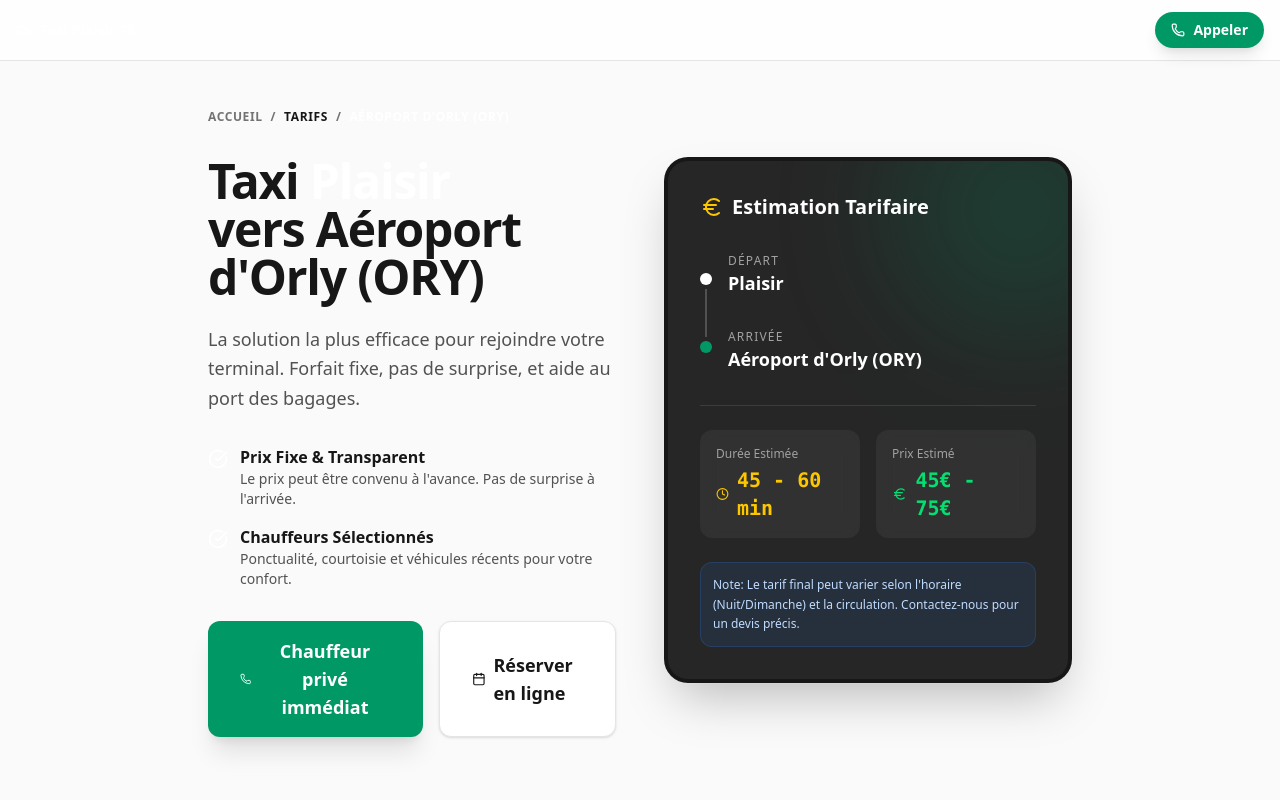
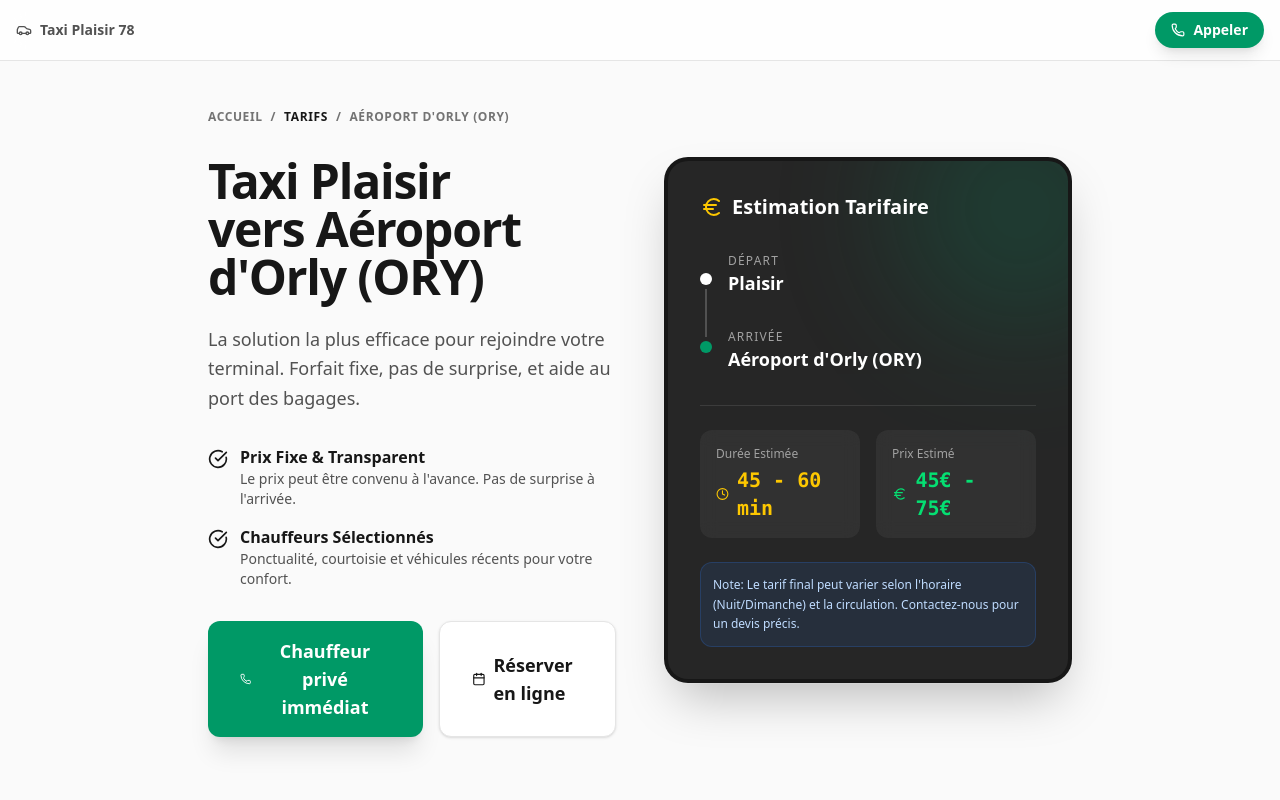
Before and after one commit to tuangiangluong-afk/expertbornerecharge, a Next.js app: page /taxiaplaisir_com/tarif/aeroport-orly in a window 1280 px wide. Shown: the top 800 px of the page. Built offline with nearby package versions, Linux system fonts and the light colour scheme; no server answers; the database is empty.

Commit message:
fix(tarif): fix invisible text in light mode and remove debug logs

```diff
--- a/src/app/[domain]/tarif/[slug]/page.tsx
+++ b/src/app/[domain]/tarif/[slug]/page.tsx
@@ -78,7 +78,7 @@ export default async function TarifPage({ params }: { params: Promise<{ domain:
                 <div className="container mx-auto flex items-center justify-between">
                     <Link
                         href="/"
-                        className={`flex items-center gap-2 text-sm font-bold ${theme.text} hover:opacity-80 transition`}
+                        className={`flex items-center gap-2 text-sm font-bold text-neutral-600 hover:text-neutral-900 transition`}
                     >
                         <Car size={16} />
                         {city.name}
@@ -104,14 +104,14 @@ export default async function TarifPage({ params }: { params: Promise<{ domain:
                     <span>/</span>
                     <span className="text-neutral-900">Tarifs</span>
                     <span>/</span>
-                    <span className={`${theme.text}`}>{dest.name}</span>
+                    <span className={`text-${theme.primary}-700`}>{dest.name}</span>
                 </div>
 
                 <div className="grid gap-12 lg:grid-cols-2">
                     {/* Left: Content */}
                     <div>
                         <h1 className="mb-6 text-4xl font-extrabold tracking-tight text-neutral-900 sm:text-5xl">
-                            Taxi <span className={`${theme.text}`}>{city.city}</span> <br />
+                            Taxi <span className={`text-${theme.primary}-700`}>{city.city}</span> <br />
                             vers {dest.name}
                         </h1>
                         <p className="mb-8 text-lg text-neutral-600 leading-relaxed">
@@ -120,14 +120,14 @@ export default async function TarifPage({ params }: { params: Promise<{ domain:
 
                         <div className="space-y-4 mb-8">
                             <div className="flex items-start gap-3">
-                                <CheckCircle className={`mt-1 shrink-0 ${theme.text}`} size={20} />
+                                <CheckCircle className={`mt-1 shrink-0 text-${theme.primary}-600`} size={20} />
                                 <div>
                                     <h3 className="font-bold text-neutral-900">Prix Fixe & Transparent</h3>
                                     <p className="text-sm text-neutral-600">Le prix peut être convenu à l'avance. Pas de surprise à l'arrivée.</p>
                                 </div>
                             </div>
                             <div className="flex items-start gap-3">
-                                <CheckCircle className={`mt-1 shrink-0 ${theme.text}`} size={20} />
+                                <CheckCircle className={`mt-1 shrink-0 text-${theme.primary}-600`} size={20} />
                                 <div>
                                     <h3 className="font-bold text-neutral-900">Chauffeurs Sélectionnés</h3>
                                     <p className="text-sm text-neutral-600">Ponctualité, courtoisie et véhicules récents pour votre confort.</p>
```
